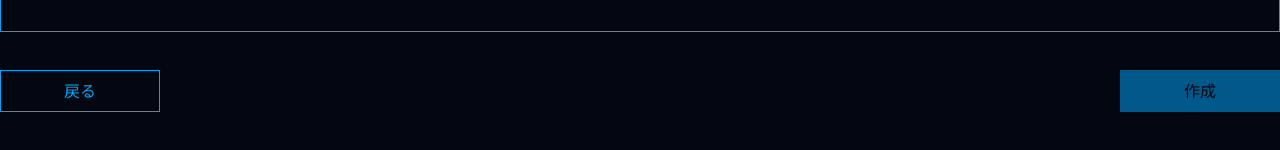
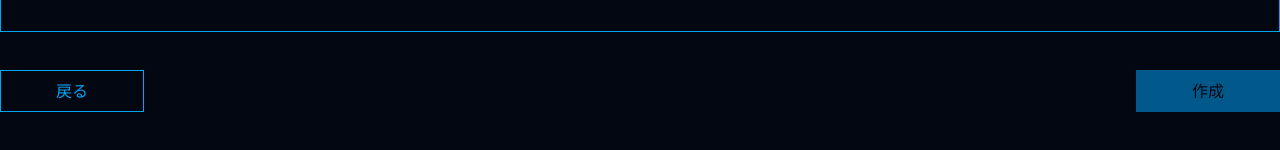
Before and after one commit to FNYukii/ReactTodo, a React (Vite) app: page /new in a window 1280 px wide. Shown: the part 232-382 px from the top of the page. Built offline with nearby package versions, Linux system fonts and the light colour scheme.

Commit message:
feat: レスポンシブ化

```diff
--- a/src/screens/EditScreen.tsx
+++ b/src/screens/EditScreen.tsx
@@ -33,12 +33,12 @@ function EditScreenContent(props: { todo: Todo }) {
         className="mt-8   w-full min-h-28 p-4     border border-frame   hover:not-focus:bg-frame-hover transition   outline-none focus:border-accent    placeholder:text-secoundary   resize-none field-sizing-content"
       />
 
-      <div className="mt-8   flex justify-between">
+      <div className="mt-8   flex justify-between   gap-8 items-start">
         <NavLink to="/" className="outlined-button">
           戻る
         </NavLink>
 
-        <div className="flex gap-8">
+        <div className="flex gap-8   flex-wrap justify-end">
           <button onClick={handleDelete} className="outlined-button">
             削除
           </button>
--- a/src/screens/TopScreen.tsx
+++ b/src/screens/TopScreen.tsx
@@ -22,7 +22,7 @@ function TopScreen() {
         )}
 
         {todos.length !== 0 && (
-          <div className="grid grid-cols-3 gap-8">
+          <div className="grid grid-cols-1 sm:grid-cols-2 md:grid-cols-3 gap-8">
             {todos.map((todo, index) => (
               <NavLink
                 key={index}
--- a/src/styles.css
+++ b/src/styles.css
@@ -15,9 +15,9 @@
 }
 
 .outlined-button {
-  @apply min-w-40 px-8 py-2 text-center   text-accent border border-accent   hover:bg-button-hover transition   cursor-pointer   outline-none focus:bg-button-hover;
+  @apply min-w-36 px-8 py-2 text-center   text-accent border border-accent   hover:bg-button-hover transition   cursor-pointer   outline-none focus:bg-button-hover;
 }
 
 .filled-button {
-  @apply min-w-40 px-8 py-2 text-center   text-wall bg-accent    hover:bg-switch-hover transition   not-disabled:cursor-pointer disabled:bg-switch-disabled   outline-none focus:bg-switch-hover;
+  @apply min-w-36 px-8 py-2 text-center   text-wall bg-accent    hover:bg-switch-hover transition   not-disabled:cursor-pointer disabled:bg-switch-disabled   outline-none focus:bg-switch-hover;
 }
```
